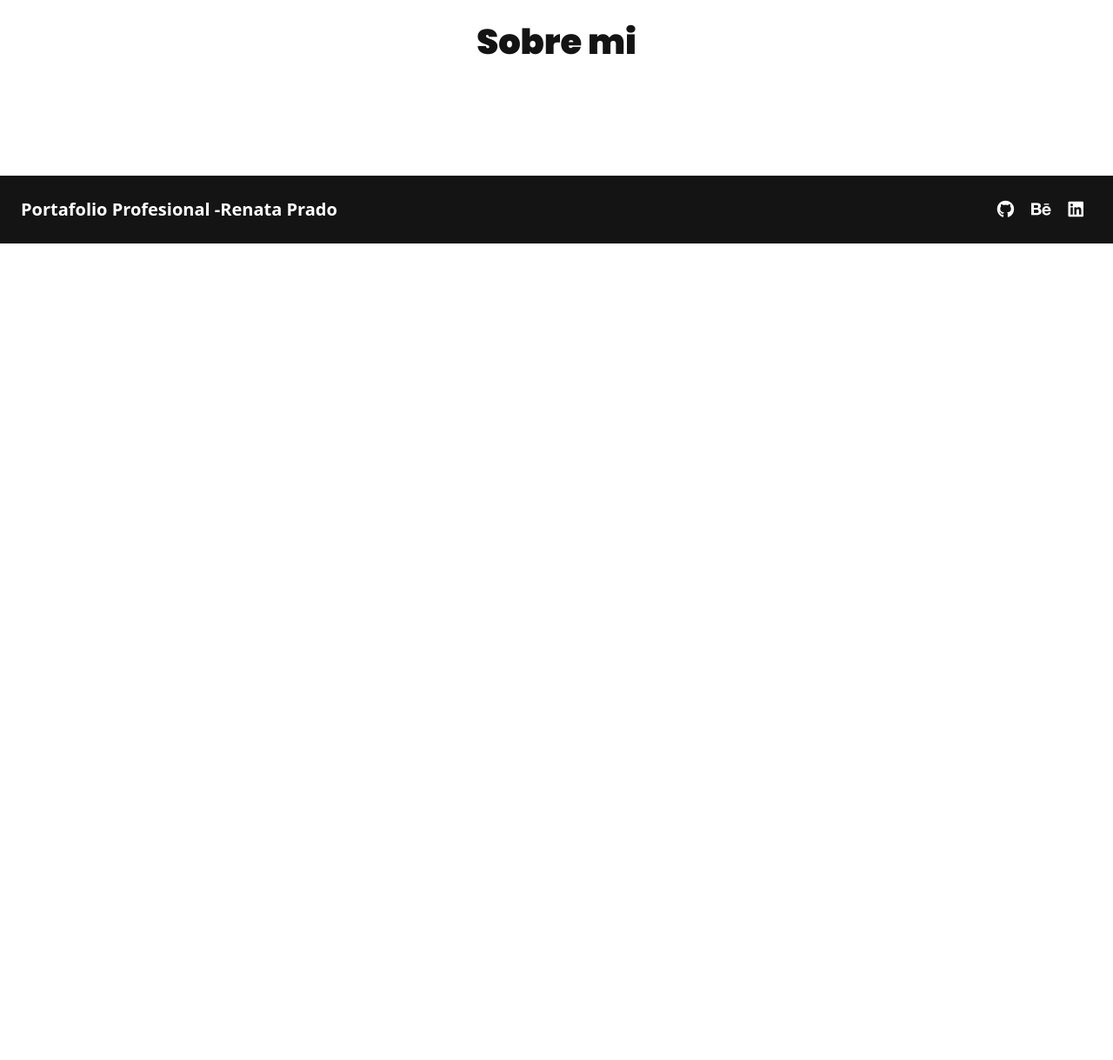
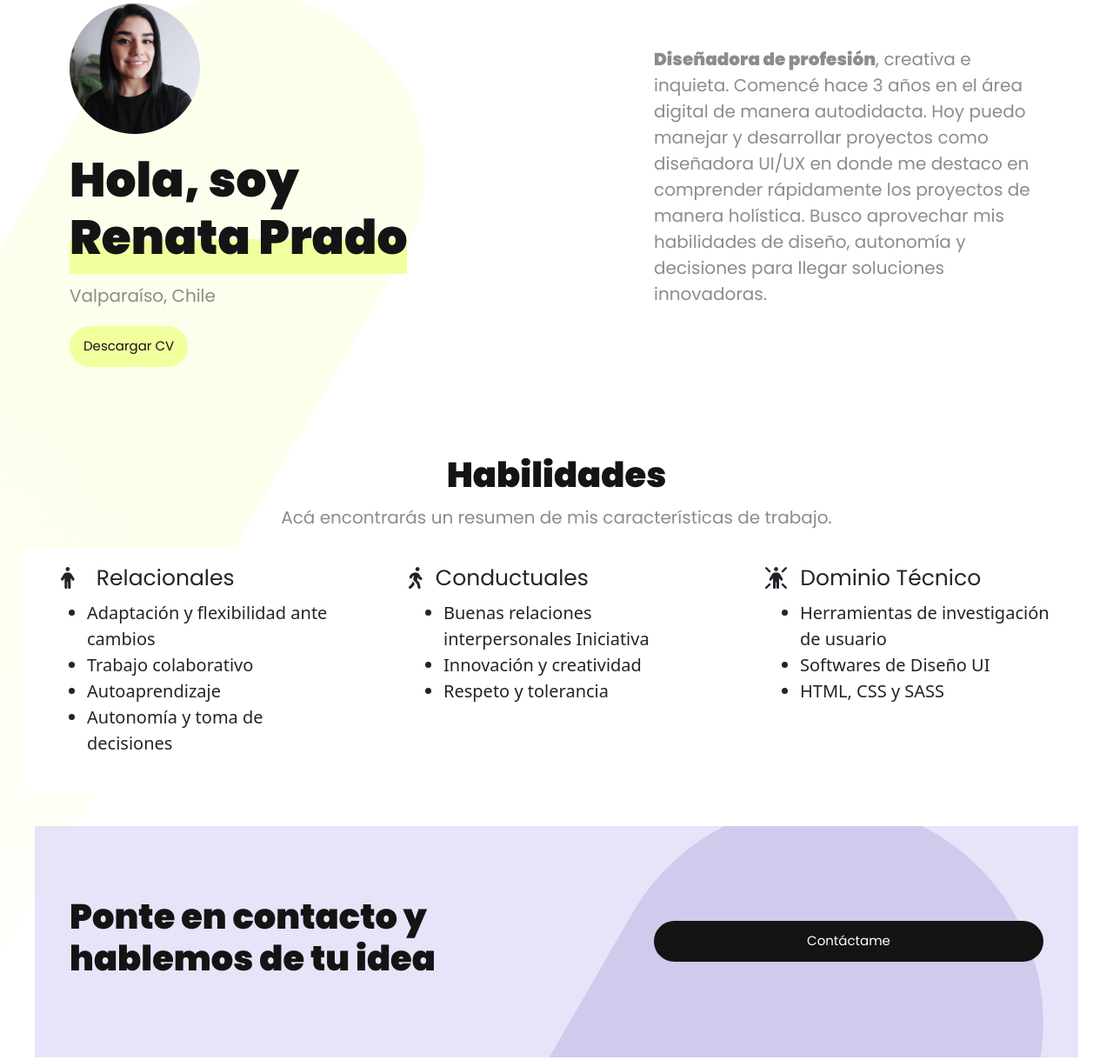
Before and after one commit to PradoRenata/PFPrado, a website: page pages/about.html in a window 1280 px wide. Shown: the part 96-1315 px from the top of the page at 87% size. Before the commit the page ends 800 px from the top, so only its background shows below. Drawn offline with nearby package versions, Linux system fonts and the light colour scheme.

Commit message:
agregue pagina about

```diff
--- a/pages/about.html
+++ b/pages/about.html
@@ -42,8 +42,68 @@
         </header>
 
         <main>
-            <section class="m-5 py-5 text-center">
-                <h2>Sobre mi</h2>
+            <section class="hero_about pepe_container">
+                <div class="pepe_content-50">
+                    <img class="about_picture" src="../img/about-picture.png" alt="Renata Prado">
+                    <h1 data-aos="fade-right" data-aos-duration="800">Hola, soy <span class="line-bottom">Renata Prado</span></h1>
+                    <p>Valparaíso, Chile</p>
+                    <button type="button" class="button_pepe_yellow">Descargar CV</button>
+                </div>
+                <div class="pepe_content-40">
+                    <p><strong> Diseñadora de profesión</strong>, creativa e inquieta. Comencé hace 3 años en el área digital de manera autodidacta. Hoy puedo manejar y desarrollar proyectos como diseñadora UI/UX en donde me destaco en comprender rápidamente los proyectos de manera holística. Busco aprovechar mis habilidades de diseño, autonomía y decisiones para llegar soluciones innovadoras. </p>
+                </div>
+                <img src="../img/background.svg" class="hero_about_background" alt="background">
+            </section>
+
+            <section class="container-fluid about_skills my-2">
+                <div class="text-center my-2">
+                    <h2>Habilidades</h2>
+                    <p>Acá encontrarás un resumen de mis características de trabajo.</p>
+                </div>
+                <div class="row my-1 mx-2 row_skills">
+                    <article data-aos="zoom-in" data-aos-duration="1000" class="card skills_card col-lg-4 col-sm-12 animate__animated animate__zoomIn animate__faster">
+                        <div class="card-body skills_card_body p-3">
+                            <i class="fa-solid fa-person fa-lg px-2"></i>
+                            <h5 class="card-title">Relacionales</h5>
+                            <ul>
+                                <li>Adaptación y flexibilidad ante cambios</li>
+                                <li>Trabajo colaborativo</li>
+                                <li>Autoaprendizaje</li>
+                                <li>Autonomía y toma de decisiones</li>
+                            </ul>
+                        </div>
+                    </article>
+                    <article data-aos="zoom-in" data-aos-duration="1600" class="card skills_card col-lg-4 col-sm-12 animate__animated animate__zoomIn animate__fast">
+                        <div class="card-body skills_card_body p-3">
+                            <i class="fa-solid fa-person-walking fa-lg"></i>
+                            <h5 class="card-title">Conductuales</h5>
+                            <ul>
+                                <li>Buenas relaciones interpersonales
+                                    Iniciativa</li>
+                                <li>Innovación y creatividad</li>
+                                <li>Respeto y tolerancia</li>
+                            </ul>
+                        </div>
+                    </article>
+                    <article data-aos="zoom-in" data-aos-duration="2000" class="card skills_card col-lg-4 col-sm-12 animate__animated animate__zoomIn">
+                        <div class="card-body skills_card_body p-3">
+                            <i class="fa-solid fa-person-rays fa-lg"></i>
+                            <h5 class="card-title">Dominio Técnico</h5>
+                            <ul>
+                                <li>Herramientas de investigación de usuario</li>
+                                <li>Softwares de Diseño UI</li>
+                                <li>HTML, CSS y SASS</li>
+                            </ul>
+                        </div>
+                    </article>
+                </div>
+            </section>
+
+            <section class="contact_section">
+                <div data-aos="zoom-in" data-aos-duration="1000" class="pepe_container contact_box">
+                    <h2 class="pepe_content-50">Ponte en contacto y hablemos de tu idea</h2>
+                    <button type="button" class="pepe_content-40 button_pepe_no_black">Contáctame</button>
+                </div>
             </section>
         </main>
 
--- a/scss/style.scss
+++ b/scss/style.scss
@@ -255,6 +255,42 @@ footer {
         }
     }
 }
+/*About - PAGE*/
+.hero_about{
+    margin: 4rem 2rem;
+    padding: 1rem 2rem;
+    .about_picture{
+        width: 150px;
+        padding-bottom: 1rem;
+    }
+    .hero_about_background{
+        width: 90%;
+        position: absolute;
+        top: 0;
+        left: 0;
+        z-index: -1;
+    }
+}
+.about_skills {
+    .row_skills{
+        justify-content: center;
+    }
+    .skills_card{
+        border: none;
+        &:hover{
+            h5, i{
+                color: $color-pepe-orange;
+            }
+        }
+    }
+    .skills_card_body{
+        padding: 0;
+    }
+    h5{
+        display: inline-block;
+        padding-left: 0.5rem;
+    }
+}
 
 /*Contact  - PAGE*/
 .hero_contact{
@@ -357,4 +393,10 @@ footer {
             width: 100%;
         }
     }
+    /*About - PAGE*/
+    .hero_about{
+        margin: 3rem 2rem;
+        padding: 1rem;
+    }
+
 }
```
Also changed, not shown: css/style.css, img/about-picture.png (added).
